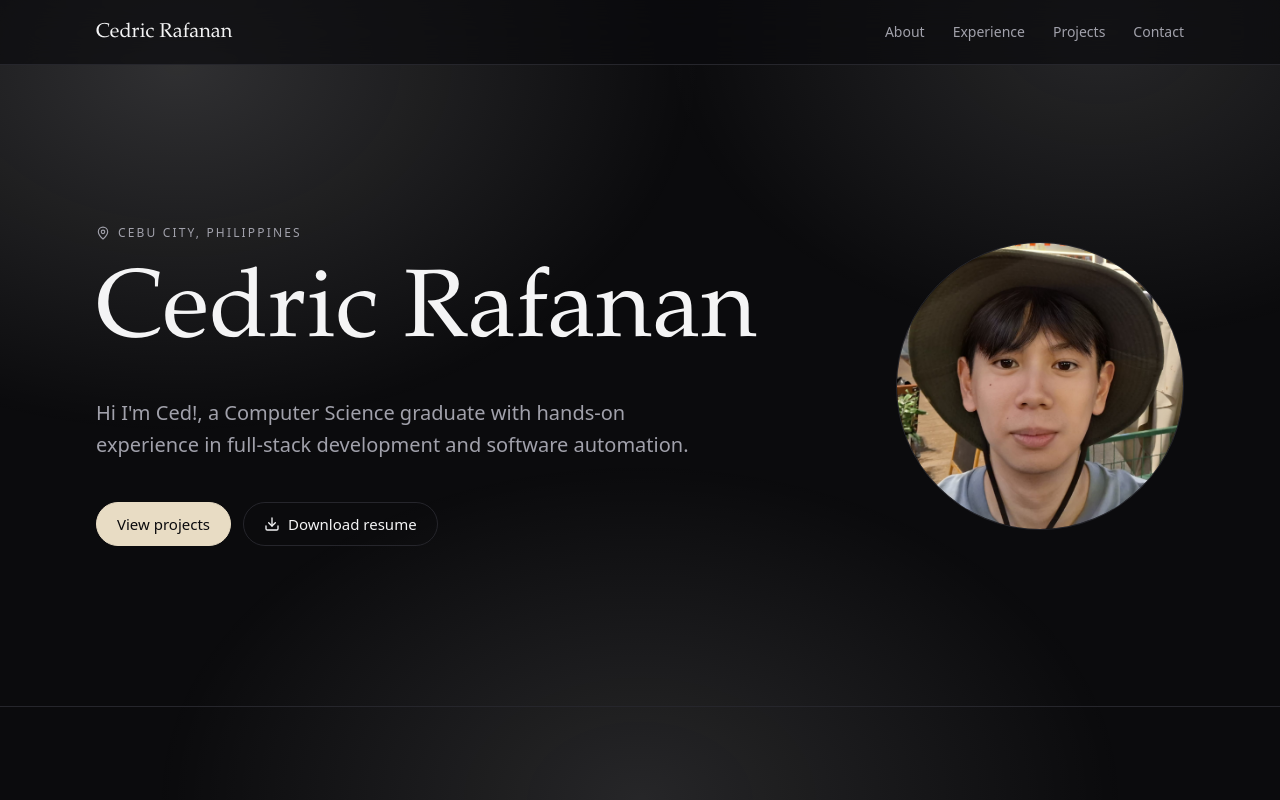
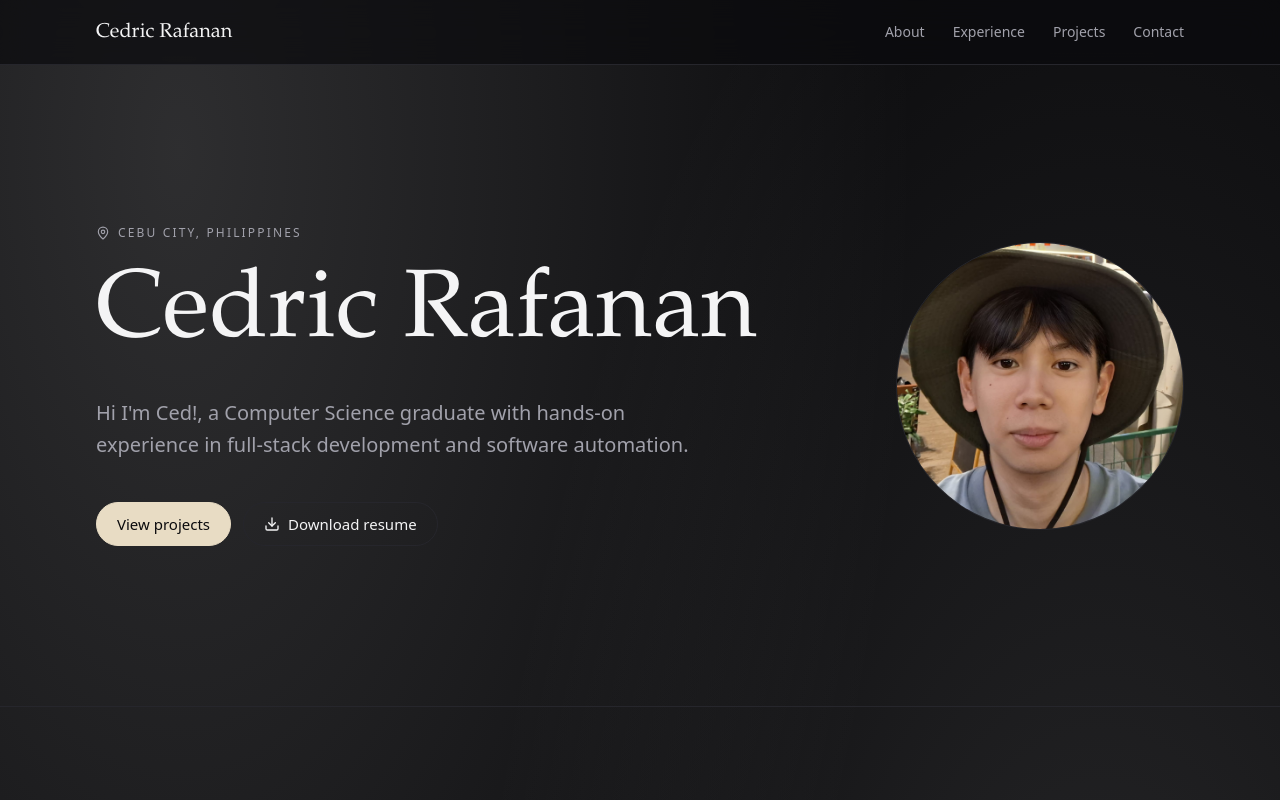
Before and after one commit to CedRaf/Portfolio, a React (Vite) app: page / in a window 1280 px wide. Shown: the top 800 px of the page. Built offline with nearby package versions, Linux system fonts and the light colour scheme; a web font is replaced by a local one.

Commit message:
feat: enhanced background styling with new radial gradients and improved layout

```diff
--- a/src/index.css
+++ b/src/index.css
@@ -52,42 +52,47 @@
     scroll-padding-top: 5rem;
   }
 
+  /*
+   * Background glows (§9.2), anchored to the document rather than the viewport
+   * so they scroll past with the content instead of sitting pinned to the
+   * screen. Spread down the full page height — two glows at the ends left the
+   * whole middle of a long page flat, which is why they read as absent.
+   *
+   * Vertical radii are percentages of document height so coverage holds as
+   * content grows; horizontal radii stay in rem so the width is predictable.
+   * Colours come from --color-heading via color-mix rather than hardcoded
+   * hexes, so they track the palette. X positions alternate to limit overlap —
+   * two stacked glows lift the canvas twice, and that spot is what decides
+   * whether body text still clears AA.
+   */
   html {
     background-color: var(--color-bg);
-  }
-
-  /*
-   * Background glows (§9.2). A fixed, viewport-anchored layer rather than a
-   * document-height background: painted on `html` they only appeared at the
-   * very top and bottom of a long page, so most of the scroll had no glow at
-   * all. Fixed means they're always in view.
-   *
-   * Derived from --color-heading via color-mix rather than hardcoded hexes, so
-   * they track the palette. Positions are spread to limit overlap — where two
-   * glows stack the background lifts twice, and that's the spot that decides
-   * whether body text still clears AA.
-   */
-  body::before {
-    content: '';
-    position: fixed;
-    inset: 0;
-    z-index: -1;
-    pointer-events: none;
+    background-repeat: no-repeat;
     background-image:
       radial-gradient(
-        48rem 34rem at 14% 8%,
-        color-mix(in oklab, var(--color-heading) 16%, transparent) 0%,
-        transparent 68%
+        48rem 32% at 14% 3%,
+        color-mix(in oklab, var(--color-heading) 15%, transparent) 0%,
+        transparent 96%
       ),
       radial-gradient(
-        42rem 30rem at 86% 4%,
-        color-mix(in oklab, var(--color-heading) 12%, transparent) 0%,
-        transparent 65%
+        42rem 32% at 86% 26%,
+        color-mix(in oklab, var(--color-heading) 13%, transparent) 0%,
+        transparent 96%
       ),
       radial-gradient(
-        46rem 32rem at 50% 100%,
-        color-mix(in oklab, var(--color-heading) 12%, transparent) 0%,
-        transparent 66%
+        46rem 32% at 20% 50%,
+        color-mix(in oklab, var(--color-heading) 13%, transparent) 0%,
+        transparent 96%
+      ),
+      radial-gradient(
+        42rem 32% at 82% 74%,
+        color-mix(in oklab, var(--color-heading) 13%, transparent) 0%,
+        transparent 96%
+      ),
+      radial-gradient(
+        46rem 32% at 48% 97%,
+        color-mix(in oklab, var(--color-heading) 15%, transparent) 0%,
+        transparent 96%
       );
   }
 
```
